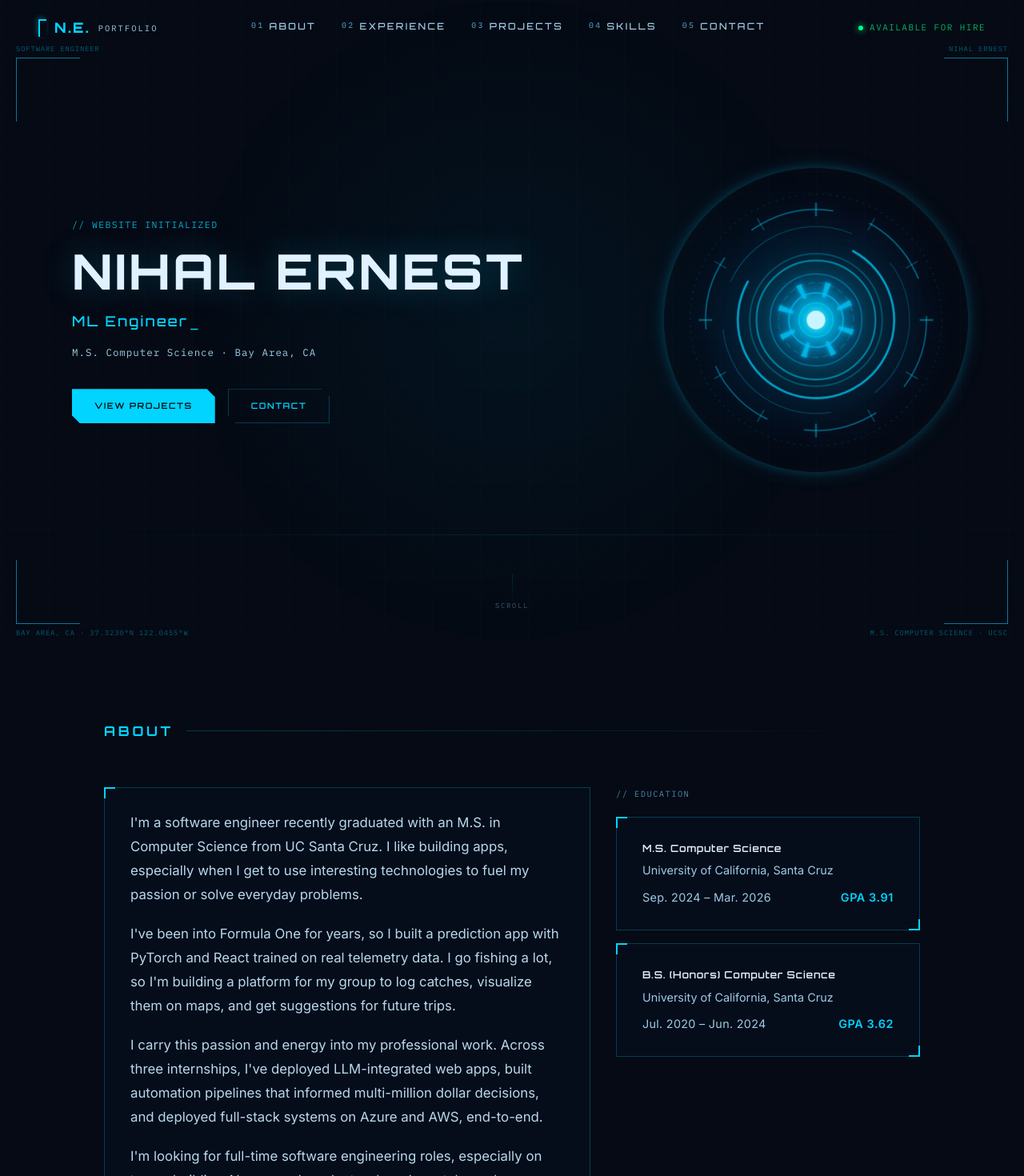
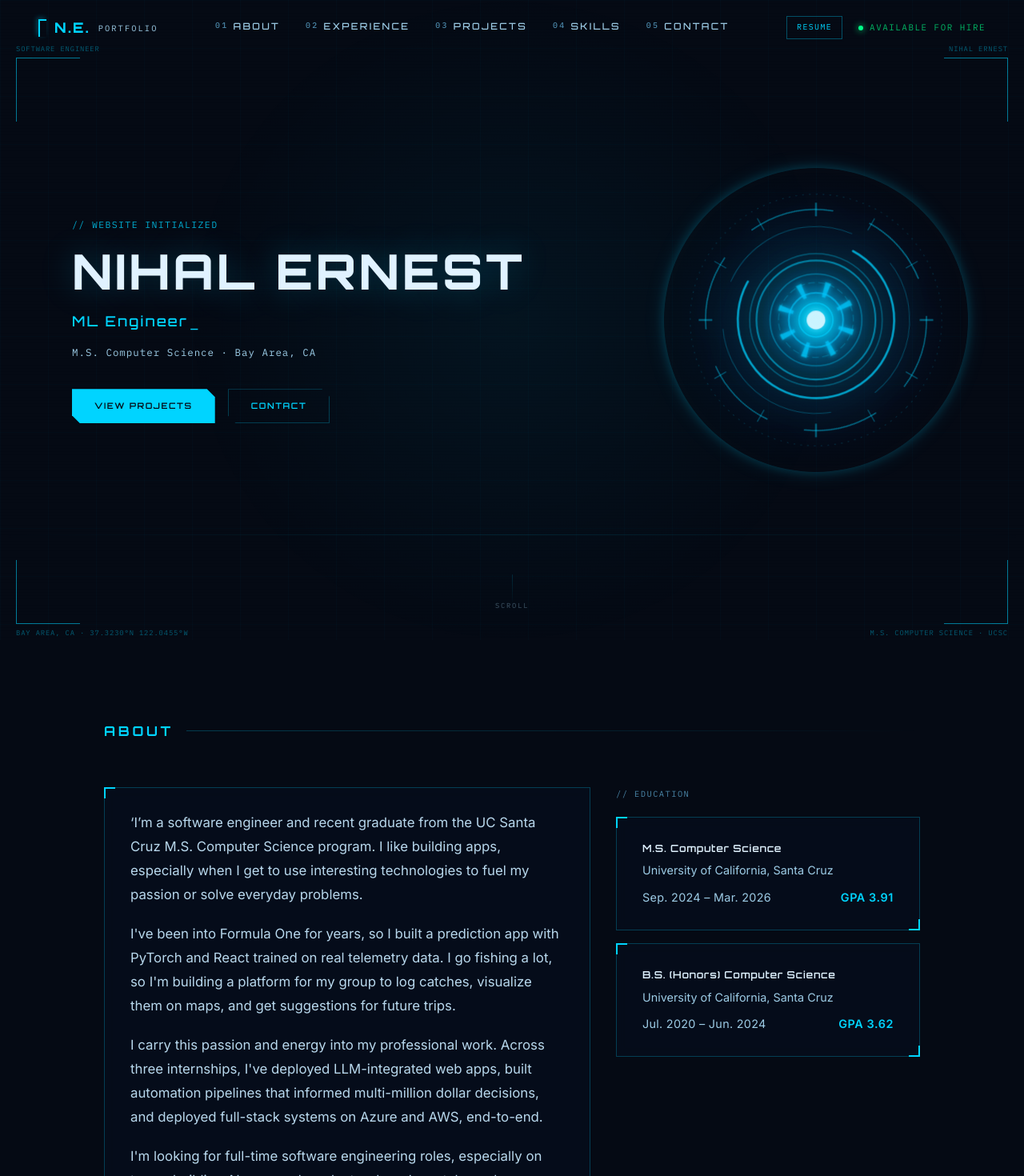
Before and after one commit to NihalErnest89/NihalErnest89.github.io, a React (Vite) app: page / in a window 1280 px wide. Shown: the top 1470 px of the page at 80% size. Built offline with nearby package versions, Linux system fonts and the light colour scheme.

Commit message:
updated with resume

```diff
--- a/src/components/About.jsx
+++ b/src/components/About.jsx
@@ -14,8 +14,8 @@ export default function About() {
         <div className="about-grid">
           <div className="about-bio hud-card">
             <p>
-              I'm a software engineer recently graduated with an M.S. in Computer Science
-              from UC Santa Cruz. I like building apps, especially when I get to use
+              ‘I’m a software engineer and recent graduate from the UC Santa Cruz M.S. Computer Science program.
+              I like building apps, especially when I get to use
               interesting technologies to fuel my passion or solve everyday problems.
             </p>
             <p>
--- a/src/components/Contact.jsx
+++ b/src/components/Contact.jsx
@@ -36,6 +36,10 @@ export default function Contact() {
               <span className="contact-link-label">// LINKEDIN</span>
               <span className="contact-link-val">Nihal Ernest</span>
             </a>
+            <a href="/resume.pdf" target="_blank" rel="noreferrer" className="contact-link hud-card">
+              <span className="contact-link-label">// RESUME</span>
+              <span className="contact-link-val">View / Download PDF</span>
+            </a>
           </div>
         </div>
 
--- a/src/components/Hero.css
+++ b/src/components/Hero.css
@@ -283,12 +283,14 @@
 
 .reboot-overload-text {
   font-family: var(--font-display);
-  font-size: 1.6rem;
+  font-size: clamp(1rem, 5vw, 1.6rem);
   font-weight: 700;
-  letter-spacing: 0.2em;
+  letter-spacing: 0.15em;
   color: #ff4444;
   text-shadow: 0 0 20px rgba(255,68,68,0.9), 0 0 40px rgba(255,68,68,0.4);
   animation: text-flicker 0.4s infinite;
+  text-align: center;
+  padding: 0 24px;
 }
 
 .reboot-booting-text {
--- a/src/components/Navbar.css
+++ b/src/components/Navbar.css
@@ -107,6 +107,29 @@
 .nav-link:hover::after,
 .nav-link.active::after {
   width: 100%;
+}
+
+/* ── Right group ── */
+.nav-right {
+  display: flex;
+  align-items: center;
+  gap: 20px;
+}
+
+.nav-resume-btn {
+  font-family: var(--font-mono);
+  font-size: 0.62rem;
+  letter-spacing: 0.14em;
+  color: var(--accent);
+  border: 1px solid rgba(0,212,255,0.35);
+  padding: 5px 12px;
+  text-decoration: none;
+  transition: background 0.2s, border-color 0.2s;
+}
+
+.nav-resume-btn:hover {
+  background: rgba(0,212,255,0.08);
+  border-color: var(--accent);
 }
 
 /* ── Status indicator ── */
@@ -230,7 +253,7 @@
   }
 
   .nav-links,
-  .nav-status {
+  .nav-right {
     display: none;
   }
 
--- a/src/components/Navbar.jsx
+++ b/src/components/Navbar.jsx
@@ -71,9 +71,14 @@ export default function Navbar() {
           ))}
         </div>
 
-        <div className="nav-status">
-          <span className="nav-status-dot" />
-          <span className="nav-status-text">AVAILABLE FOR HIRE</span>
+        <div className="nav-right">
+          <a href="/resume.pdf" target="_blank" rel="noreferrer" className="nav-resume-btn">
+            RESUME
+          </a>
+          <div className="nav-status">
+            <span className="nav-status-dot" />
+            <span className="nav-status-text">AVAILABLE FOR HIRE</span>
+          </div>
         </div>
 
         <button className="nav-hamburger" onClick={() => setMenuOpen(o => !o)} aria-label="Menu">
--- a/src/data/resumeData.js
+++ b/src/data/resumeData.js
@@ -4,7 +4,7 @@ export const resumeData = {
   roles: ["Software Engineer", "ML Engineer", "Full Stack Developer", "AI Systems Builder"],
   tagline: "M.S. Computer Science · Bay Area, CA",
   location: "Gilroy, CA",
-  email: "nernest2002@gmail.com",
+  email: "nihal.ernest@gmail.com",
   github: "https://github.com/NihalErnest89",
   linkedin: "https://www.linkedin.com/in/nihal-ernest/",
 
```
Also changed, not shown: 1 other file (tests, documents, lock files or other folders).
